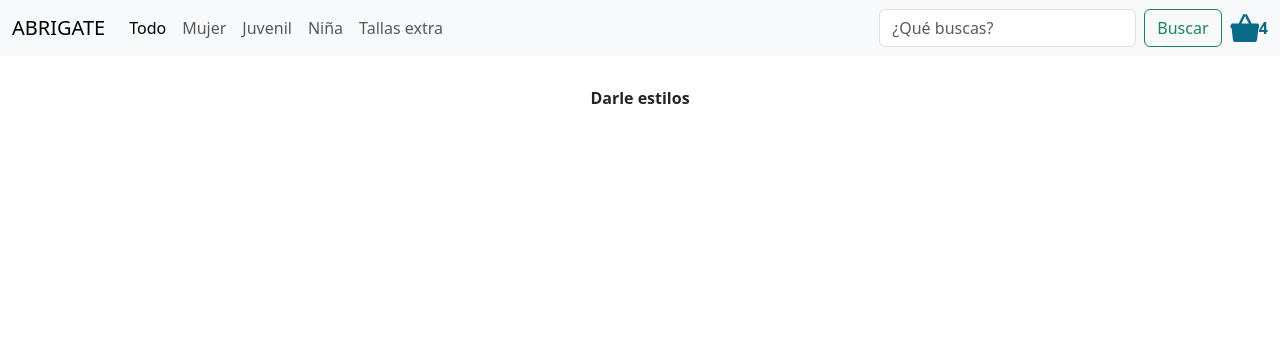
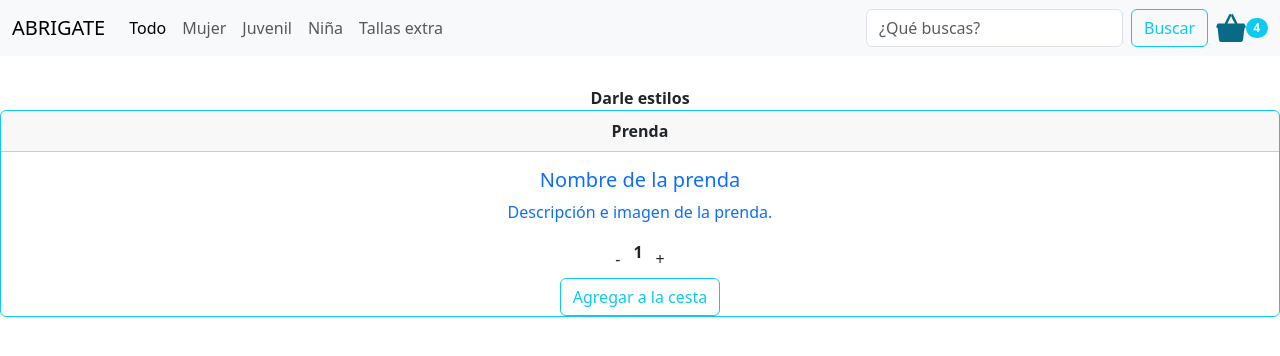
Before and after one commit to Kardan2228/abrigate_store, a React (Create React App) app: page / in a window 1280 px wide. Shown: the top 356 px of the page. Built offline with nearby package versions, Linux system fonts and the light colour scheme.

Commit message:
The ItemCount with minimum and stock alerts is added to add to the shopping cart

```diff
--- a/src/App.js
+++ b/src/App.js
@@ -1,13 +1,19 @@
 import React from "react";
 import "./App.css";
+import ItemCount from "./components/ItemCount";
 import ItemListContainer from "./components/ItemListContainer/ItemListContainer.jsx";
 import NavBar from "./components/NavBar.jsx";
 
 function App() {
+
+  const onAdd = (count) => {
+    alert('Se han agregado ' + count + ' prendas a la cesta.');
+  }
   return (
     <>
       <NavBar />
       <ItemListContainer greeting={'Darle estilos'}/>
+      <ItemCount initial={1} stock={10} onAdd={onAdd}/>
     </>
   );
 }
--- a/src/components/CartWidget/CartWidget.jsx
+++ b/src/components/CartWidget/CartWidget.jsx
@@ -23,7 +23,7 @@ export default function CartWidget({items}) {
         <path d="M5920 12167 c-228 -52 -421 -312 -701 -942 -51 -115 -258 -541 -459 -945 -202 -404 -532 -1069 -735 -1477 l-368 -743 -1426 -2 -1426 -3 -69 -33 c-50 -23 -89 -53 -145 -110 -171 -172 -304 -425 -486 -927 -92 -254 -110 -328 -102 -414 11 -130 74 -204 278 -326 191 -113 272 -201 292 -315 4 -19 27 -213 52 -430 24 -217 76 -673 115 -1012 38 -340 102 -896 140 -1235 39 -340 91 -796 116 -1013 24 -217 67 -593 95 -835 55 -492 62 -537 90 -649 107 -420 366 -654 809 -733 101 -17 264 -18 4340 -18 4438 0 4329 -1 4535 41 408 84 636 301 719 684 9 41 106 795 216 1675 455 3635 428 3427 469 3519 25 57 94 117 246 218 72 47 150 107 173 132 229 249 99 719 -387 1401 -132 186 -223 269 -356 324 -157 66 -100 63 -1478 61 l-1247 -1 -726 1458 c-400 802 -771 1555 -826 1673 -213 461 -349 690 -493 835 -126 126 -245 171 -357 133 -62 -22 -206 -118 -252 -168 -200 -222 -157 -678 127 -1350 151 -357 352 -740 716 -1365 99 -169 235 -426 387 -734 129 -261 233 -476 231 -478 -2 -1 -720 -2 -1595 -1 l-1591 3 486 975 c742 1491 921 1858 954 1950 34 96 81 285 100 405 17 103 18 394 2 461 -36 150 -106 251 -205 294 -64 28 -178 35 -258 17z" />
       </g>
     </svg>
-    <span className="items">{items}</span>
+    <span className="badge rounded-pill bg-info">{items}</span>
     </>
   );
 }
--- /dev/null
+++ b/src/components/ItemCount.jsx
@@ -0,0 +1,35 @@
+import React, { useState } from 'react'
+
+const ItemCount = ({initial, stock, onAdd}) => {
+
+    const [count, setCount] = useState(initial);
+
+    const sumar = () => {
+        count < stock ? setCount(count + 1) :  alert('El stock es insuficiente, no puede agregar más prendas.');
+    }
+
+    const restar = () => {
+        count > initial ? setCount(count - 1) : alert('Este es el mínimo de prendas que se pueden agregar a la cesta.');
+    }
+
+  return (
+    <div className = 'card border-info mb-3" style="max-width: 18rem;'>
+        <div className='card-header text-center fw-bold'>Prenda</div>
+        <div className='card-body text-primary text-center'>
+        <h5 className="card-title">Nombre de la prenda</h5>
+        <p className="card-text">Descripción e imagen de la prenda.</p>
+        </div>
+        <div className='d-flex flex-row justify-content-center'>
+            <button onClick={restar} className="class= btn btn-none">-</button>
+
+            <span className="fs-6 fw-bold ">{count}</span>
+            <button onClick={sumar} className="class= btn btn-none">+</button>
+        </div>
+        <div className='d-flex flex-row justify-content-center'>
+            <button onClick={() => onAdd(count) } class="btn btn-outline-info">Agregar a la cesta</button>
+        </div>
+    </div>
+  )
+}
+
+export default ItemCount;
--- a/src/components/NavBar.jsx
+++ b/src/components/NavBar.jsx
@@ -3,33 +3,33 @@ import CartWidget from "./CartWidget/CartWidget.jsx";
 
 const NavBar = () => {
   return (
-    <nav class="navbar navbar-expand-lg bg-light">
-      <div class="container-fluid">
-        <a class="navbar-brand" href="#">ABRIGATE</a>
-        <button class="navbar-toggler" type="button" data-bs-toggle="collapse" data-bs-target="#navbarSupportedContent" aria-controls="navbarSupportedContent" aria-expanded="false" aria-label="Toggle navigation">
-          <span class="navbar-toggler-icon"></span>
+    <nav className="navbar navbar-expand-lg bg-light">
+      <div className="container-fluid">
+        <a className="navbar-brand" href="#">ABRIGATE</a>
+        <button className="navbar-toggler" type="button" data-bs-toggle="collapse" data-bs-target="#navbarSupportedContent" aria-controls="navbarSupportedContent" aria-expanded="false" aria-label="Toggle navigation">
+          <span className="navbar-toggler-icon"></span>
         </button>
-        <div class="collapse navbar-collapse" id="navbarSupportedContent">
-          <ul class="navbar-nav me-auto mb-2 mb-lg-0">
-            <li class="nav-item">
-              <a class="nav-link active" aria-current="page" href="#">Todo</a>
+        <div className="collapse navbar-collapse" id="navbarSupportedContent">
+          <ul className="navbar-nav me-auto mb-2 mb-lg-0">
+            <li className="nav-item">
+              <a className="nav-link active" aria-current="page" href="#">Todo</a>
             </li>
-            <li class="nav-item">
-              <a class="nav-link" href="#">Mujer</a>
+            <li className="nav-item">
+              <a className="nav-link" href="#">Mujer</a>
             </li>
-            <li class="nav-item">
-              <a class="nav-link" href="#">Juvenil</a>
+            <li className="nav-item">
+              <a className="nav-link" href="#">Juvenil</a>
             </li>
-            <li class="nav-item">
-              <a class="nav-link" href="#">Niña</a>
+            <li className="nav-item">
+              <a className="nav-link" href="#">Niña</a>
             </li>
-            <li class="nav-item">
-              <a class="nav-link" href="#">Tallas extra</a>
+            <li className="nav-item">
+              <a className="nav-link" href="#">Tallas extra</a>
             </li>
           </ul>
-          <form class="d-flex" role="search">
-            <input class="form-control me-2" type="search" placeholder="¿Qué buscas?" aria-label="Search" />
-            <button class="btn btn-outline-success" type="submit">Buscar</button>
+          <form className="d-flex" role="search">
+            <input className="form-control me-2" type="search" placeholder="¿Qué buscas?" aria-label="Search" />
+            <button className="btn btn-outline-info btn-outline-success" type="submit">Buscar</button>
           </form>
           <CartWidget items={4}/>
         </div>
```
